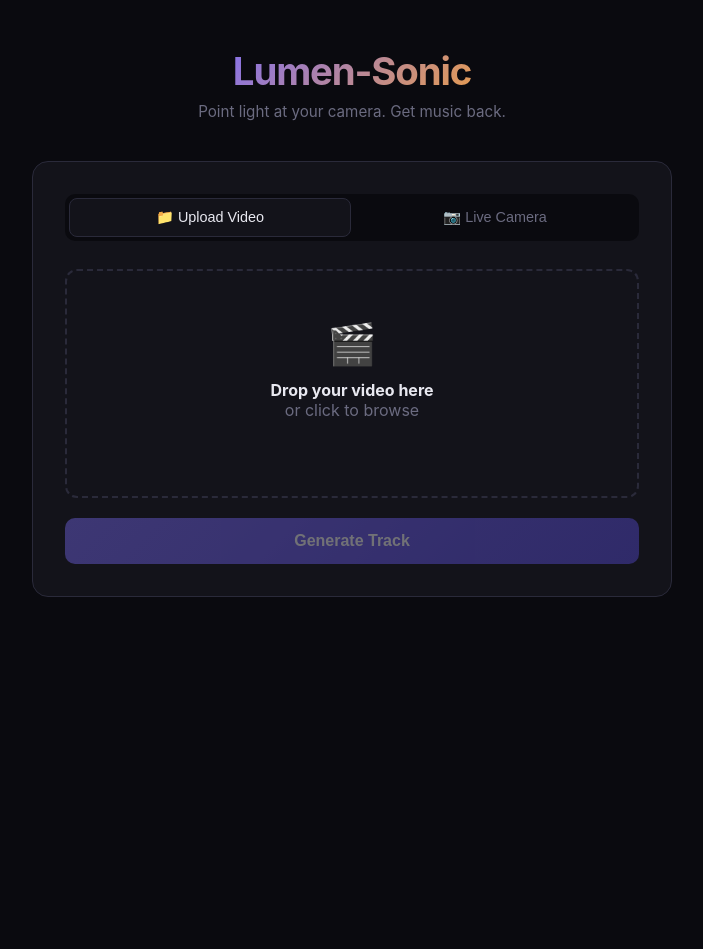
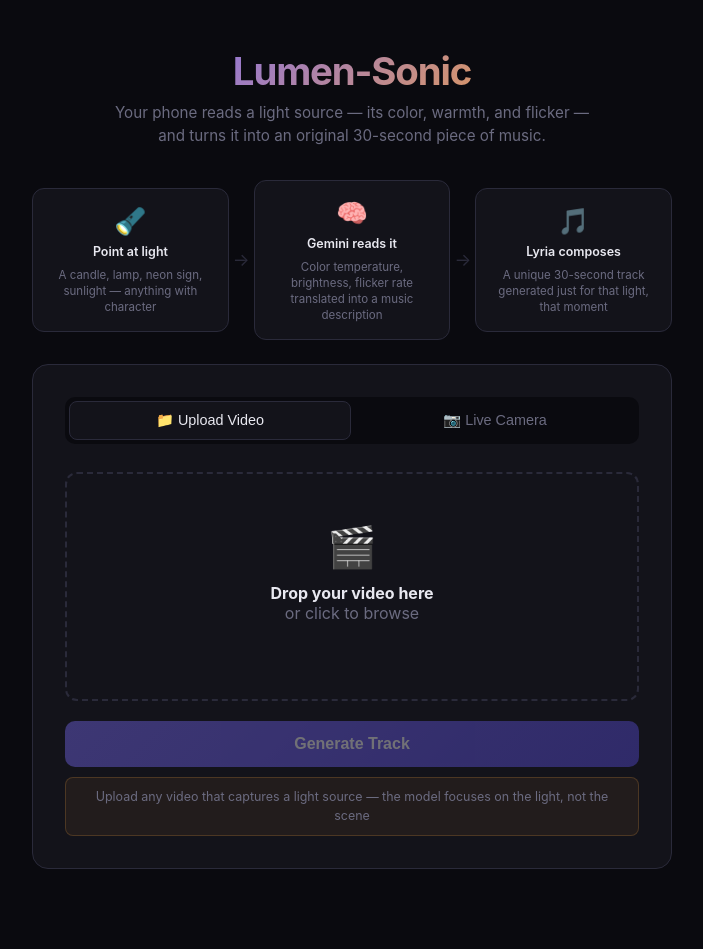
Before and after one commit to VassoD/gemini3-hackathon, a Flask app: page / in a window 1280 px wide. Shown: the whole page, without its empty margins (288-991 px from the left). Before the commit the page ends 597 px from the top, so only its background shows below. Run offline with Flask 3, Linux system fonts and the light colour scheme.

Commit message:
feat: enhance index.html with new "How It Works" section and improve light source hint, refining user guidance and visual layout

```diff
--- a/templates/index.html
+++ b/templates/index.html
@@ -29,7 +29,7 @@
       padding: 48px 24px 80px;
     }
 
-    header { text-align: center; margin-bottom: 40px; }
+    header { text-align: center; margin-bottom: 32px; }
 
     header h1 {
       font-size: 2.4rem;
@@ -41,7 +41,65 @@
       background-clip: text;
     }
 
-    header p { color: var(--muted); margin-top: 8px; font-size: 0.95rem; }
+    header p { color: var(--muted); margin-top: 8px; font-size: 0.95rem; line-height: 1.5; max-width: 480px; margin-left: auto; margin-right: auto; }
+
+    /* How it works strip */
+    .how-it-works {
+      width: 100%;
+      max-width: 640px;
+      display: flex;
+      align-items: center;
+      justify-content: center;
+      gap: 0;
+      margin-bottom: 24px;
+      flex-wrap: wrap;
+    }
+
+    .how-step {
+      display: flex;
+      flex-direction: column;
+      align-items: center;
+      gap: 8px;
+      padding: 16px 20px;
+      background: var(--surface);
+      border: 1px solid var(--border);
+      border-radius: 12px;
+      flex: 1;
+      min-width: 140px;
+      text-align: center;
+    }
+
+    .how-step-icon { font-size: 1.6rem; }
+    .how-step-label { font-size: 0.78rem; font-weight: 600; color: var(--text); }
+    .how-step-desc { font-size: 0.72rem; color: var(--muted); line-height: 1.4; }
+
+    .how-arrow {
+      color: var(--border);
+      font-size: 1.1rem;
+      padding: 0 4px;
+      flex-shrink: 0;
+      align-self: center;
+    }
+
+    @media (max-width: 480px) {
+      .how-arrow { display: none; }
+      .how-step { min-width: 120px; padding: 12px; }
+    }
+
+    /* Light source hint */
+    .light-hint {
+      margin-top: 10px;
+      padding: 10px 14px;
+      background: rgba(240,160,64,0.07);
+      border: 1px solid rgba(240,160,64,0.2);
+      border-radius: 8px;
+      font-size: 0.78rem;
+      color: var(--muted);
+      line-height: 1.5;
+      text-align: center;
+    }
+
+    .light-hint strong { color: var(--accent2); }
 
     .card {
       width: 100%;
@@ -298,8 +356,28 @@
 <body>
   <header>
     <h1>Lumen-Sonic</h1>
-    <p>Point light at your camera. Get music back.</p>
+    <p>Your phone reads a light source — its color, warmth, and flicker — and turns it into an original 30-second piece of music.</p>
   </header>
+
+  <div class="how-it-works">
+    <div class="how-step">
+      <div class="how-step-icon">🔦</div>
+      <div class="how-step-label">Point at light</div>
+      <div class="how-step-desc">A candle, lamp, neon sign, sunlight — anything with character</div>
+    </div>
+    <div class="how-arrow">→</div>
+    <div class="how-step">
+      <div class="how-step-icon">🧠</div>
+      <div class="how-step-label">Gemini reads it</div>
+      <div class="how-step-desc">Color temperature, brightness, flicker rate translated into a music description</div>
+    </div>
+    <div class="how-arrow">→</div>
+    <div class="how-step">
+      <div class="how-step-icon">🎵</div>
+      <div class="how-step-label">Lyria composes</div>
+      <div class="how-step-desc">A unique 30-second track generated just for that light, that moment</div>
+    </div>
+  </div>
 
   <div class="card">
     <!-- Tabs -->
@@ -317,6 +395,9 @@
         <div id="file-name"></div>
       </div>
       <button class="primary-btn" id="upload-btn" disabled>Generate Track</button>
+      <div class="light-hint">
+        Upload any video that captures a light source — the model focuses on the light, not the scene
+      </div>
     </div>
 
     <!-- Camera panel -->
@@ -324,7 +405,7 @@
       <video id="camera-preview" autoplay muted playsinline></video>
       <video id="clip-preview" controls playsinline style="display:none;width:100%;border-radius:12px;margin-top:12px;"></video>
       <div class="camera-controls">
-        <button id="record-btn" disabled title="Tap to record">
+        <button id="record-btn" disabled title="Tap to start recording — tap again to stop">
           <div class="dot"></div>
         </button>
         <span id="countdown"></span>
@@ -332,6 +413,10 @@
       </div>
       <button class="primary-btn" id="record-again-btn" style="display:none;">🎬 Record Again</button>
       <p id="camera-status">Starting camera…</p>
+      <div class="light-hint">
+        <strong>Works best with:</strong> candles · neon signs · lamps · sunlight through a window · LED strips<br>
+        5–10 seconds is enough — tap to record, tap again to stop
+      </div>
     </div>
 
     <div id="error-box"></div>
```
